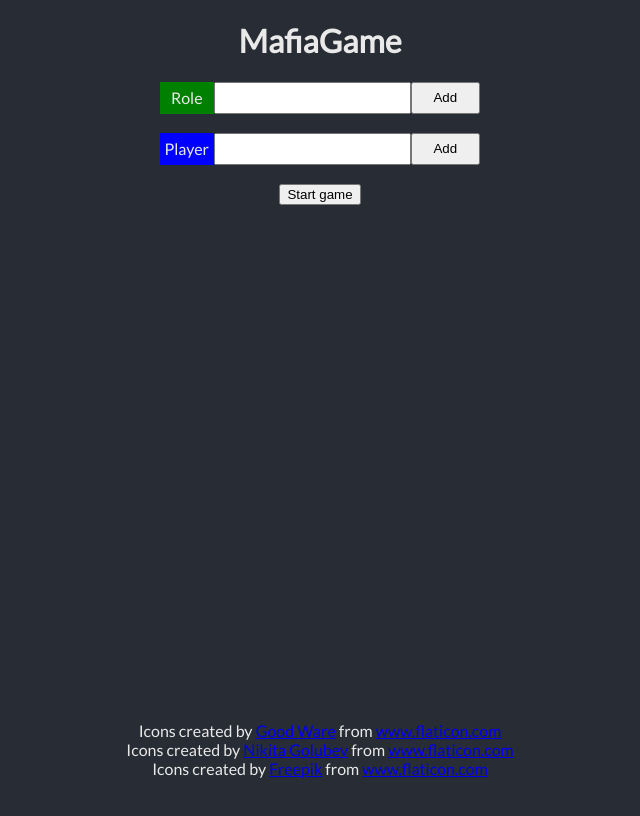
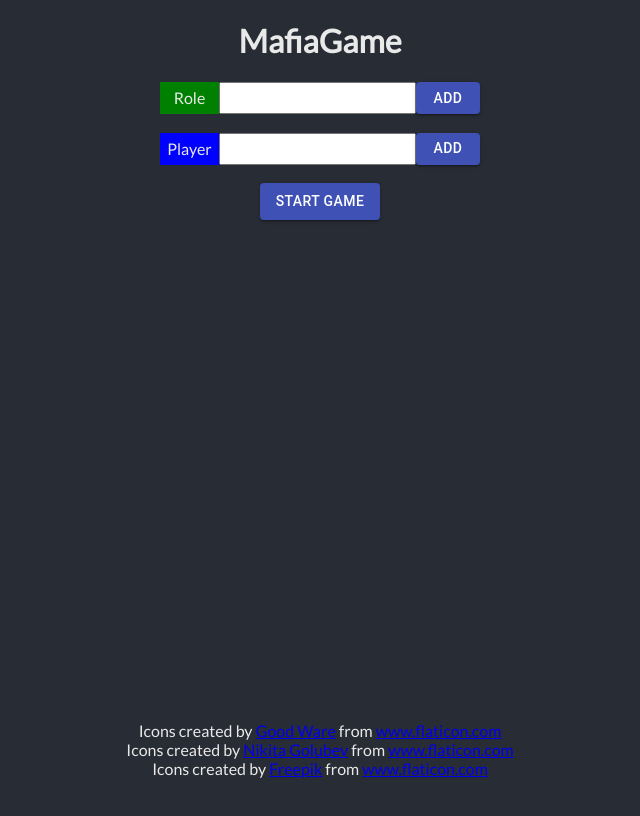
Before and after one commit to SlimEconomy/MafiaGame, a React (Create React App) app: page / in a window 1280 px wide. Shown: the top 816 px of the page, without its empty margins (320-960 px from the left). Built offline with nearby package versions, Linux system fonts and the light colour scheme.

Commit message:
little tweaks

```diff
--- a/package.json
+++ b/package.json
@@ -4,6 +4,7 @@
   "version": "0.1.0",
   "private": true,
   "dependencies": {
+    "@material-ui/core": "^4.11.0",
     "@material-ui/icons": "^4.9.1",
     "@testing-library/jest-dom": "^4.2.4",
     "@testing-library/react": "^9.5.0",
--- a/src/App.css
+++ b/src/App.css
@@ -51,7 +51,7 @@ body{
 }
 
 .input button{
-  flex: 1
+  flex: 0
 }
 
 .input input:focus{
@@ -77,9 +77,8 @@ button:hover{
 }
 
 .participant-in-game{
-  margin: 1rem 0;
+  margin: 1rem auto;
   width: 50%;
-  margin: auto;
 }
 
 .participants{
--- a/src/App.tsx
+++ b/src/App.tsx
@@ -2,8 +2,8 @@ import React, { useState, useEffect } from 'react';
 import './App.css';
 import Input from './Components/Input';
 import Participants from './Components/Participants';
-import Participant from './Components/Participant';
 import StartGame from './Components/StartGame';
+import { Button } from '@material-ui/core';
 
 
 function App() {
@@ -62,7 +62,7 @@ function App() {
                 <Participants participants={players} deleteFunction={deletePlayer} />
               </div>
             </div>
-            <button onClick={toggleStart}>Start game</button>
+            <Button variant="contained" color="primary" onClick={toggleStart}>Start game</Button>
           </>
       }
     </div>
--- a/src/Components/Input.tsx
+++ b/src/Components/Input.tsx
@@ -1,4 +1,5 @@
 import React, { useState } from 'react'
+import { Button } from "@material-ui/core"
 
 interface Props {
     add: (participant: string) => void;
@@ -19,7 +20,7 @@ const Input: React.FC<Props> = ({ add, label, labelColor }) => {
         <div className="input">
             <div style={{ backgroundColor: labelColor }}>{label}</div>
             <input type="text" value={inputValue} onChange={e => setInputValue(e.target.value)} />
-            <button onClick={submit}>Add</button>
+            <Button variant="contained" color="primary" onClick={submit}>Add</Button>
         </div>
     )
 }
--- a/src/Components/Participant.tsx
+++ b/src/Components/Participant.tsx
@@ -1,4 +1,5 @@
 import React from 'react'
+import { Delete } from '@material-ui/icons';
 
 interface Props {
     participant: string,
@@ -21,7 +22,7 @@ const Participant: React.FC<Props> = ({ participant, deleteFunction, role }) =>
             <h3>{participant}</h3>
             {deleteFunction &&
                 <div onClick={() => deleteFunction(participant, role)}>
-                    <i className="fas fa-trash"></i>
+                    <Delete color="error" />
                 </div>}
         </div>
     )
--- a/tsconfig.json
+++ b/tsconfig.json
@@ -17,7 +17,7 @@
     "resolveJsonModule": true,
     "isolatedModules": true,
     "noEmit": true,
-    "jsx": "react"
+    "jsx": "react",
   },
   "include": [
     "src"
```
Also changed, not shown: 1 other file (tests, documents, lock files or other folders).
